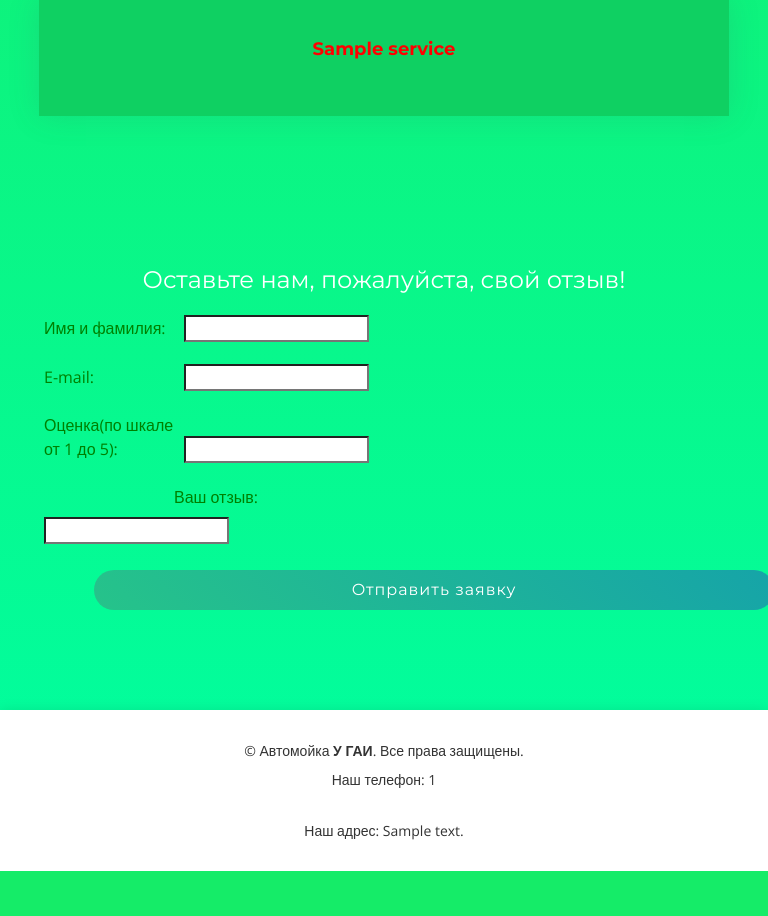
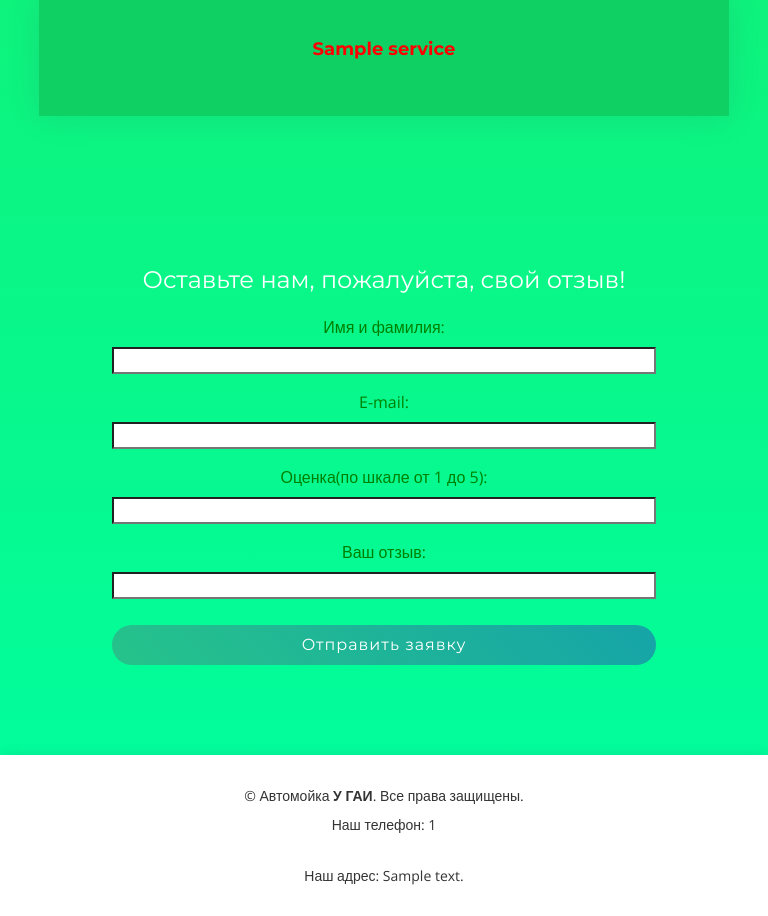
Before and after one commit to VictorWizard/Av, a Django app: template templates/av/index.html in a window 768 px wide. Shown: the part 882-1798 px from the top of the page. Before the commit the page ends 1753 px from the top, so only its background shows below. Run offline with Django 3.2, Linux system fonts and the light colour scheme; the template is opened without the code that fills it: most values are stand-ins (such as "Sample title", 1, 10 or a date in 2020); form fields are guessed from the names that the template uses; some libraries are stand-ins or nearby versions.

Commit message:
Avtomojka 5.0 Final

```diff
--- a/static/css/style.css
+++ b/static/css/style.css
@@ -168,6 +168,7 @@ h1, h2, h3, h4, h5, h6 {
   #intro h2 {
     font-size: 28px;
     line-height: 36px;
+    text-align: center;
   }
 }
 
@@ -1219,6 +1220,12 @@ body.mobile-nav-active #mobile-nav-toggle {
   padding: 8px 30px;
   color: #fff;
   width: 100%;
+}
+
+@media (max-width: 768px) {
+  #contact .form button[type="submit"] {
+    width: 80%;
+  }
 }
 
 #contact .form button[type="submit"]:hover {
@@ -1280,16 +1287,8 @@ body.mobile-nav-active #mobile-nav-toggle {
   color: #fff;
   background-color: #48e26b;
 }
-@media (max-width: 444px) {
+@media (max-width: 768px) {
   .custom_btn{
-    margin-top: 10px;
-    margin-right: 0px;
-    margin-bottom: 0px;
-    margin-left: 0px;
-  }
-}
-@media (max-width: 444px) {
-  #contact .custom_btn{
     margin-top: 10px;
     margin-right: 0px;
     margin-bottom: 0px;
@@ -1368,7 +1367,7 @@ body.mobile-nav-active #mobile-nav-toggle {
   margin-top: 20px;
   margin-right: 20px;
 }
-@media (max-width: 444px) {
+@media (max-width: 768px) {
   .form{
     text-align: center;
   }
@@ -1379,7 +1378,7 @@ body.mobile-nav-active #mobile-nav-toggle {
 .form-item1, .form-item2{
     color: green;
 }
-@media (max-width: 444px) {
+@media (max-width: 768px) {
   .form-item1 {
     display: grid;
   }
@@ -1388,19 +1387,13 @@ body.mobile-nav-active #mobile-nav-toggle {
   display: inline-block;
   width: 15%;
 }
-@media (min-width: 445px) and (max-width: 768px) {
-  .labell {
-    width: 45%;
-  }
-}
-@media (max-width: 768px) {
-  .labell label{
-    width: 100%;
-  }
-}
-@media (max-width: 444px) {
+@media (max-width: 768px) {
   .labell {
     width: 100%;
+  }
+}
+@media (max-width: 768px) {
+  .labell label{
     text-align: center;
   }
 }
@@ -1409,12 +1402,13 @@ body.mobile-nav-active #mobile-nav-toggle {
   width: 20%;
   text-align: left;
 }
-@media (max-width: 444px) {
+@media (max-width: 768px) {
   .labelll {
     width: 100%;
-  }
-}
-@media (max-width: 444px) {
+    text-align: center;
+  }
+}
+@media (max-width: 768px) {
   .labelll label{
     text-align: center;
   }
@@ -1422,12 +1416,7 @@ body.mobile-nav-active #mobile-nav-toggle {
 .labellll{
   display: inline-block;
 }
-@media (min-width: 445px) and (max-width: 768px) {
-  .labellll {
-    margin-left: 130px;
-  }
-}
-@media (max-width: 444px) {
+@media (max-width: 768px) {
   .labellll label{
     text-align: center;
   }
@@ -1440,6 +1429,11 @@ body.mobile-nav-active #mobile-nav-toggle {
     width: 100%;
   }
 }
+@media (min-width: 445px) and (max-width: 768px) {
+  .form-padding area, input:not([type=range]), label, textarea, select{
+    width: 80%;
+  }
+}
 .form-padding1{
   display: block;
 }
@@ -1447,7 +1441,7 @@ body.mobile-nav-active #mobile-nav-toggle {
   display: inline-block;
   width: 30%;
 }
-@media (max-width: 444px) {
+@media (max-width: 768px) {
   .form-padding-after {
     width: 100%;
   }
@@ -1456,7 +1450,7 @@ body.mobile-nav-active #mobile-nav-toggle {
   font-size: 12px;
   color: #b91d1d;
 }
-@media (max-width: 444px) {
+@media (max-width: 768px) {
   .form-padding-after label{
     text-align: center;
   }
@@ -1484,11 +1478,6 @@ body.mobile-nav-active #mobile-nav-toggle {
 }
 .loll{
   text-align: center;
-}
-@media (max-width: 768px) {
-  .loll {
-    text-align: left;
-  }
 }
 img.background {
   min-height: 100%;
```
